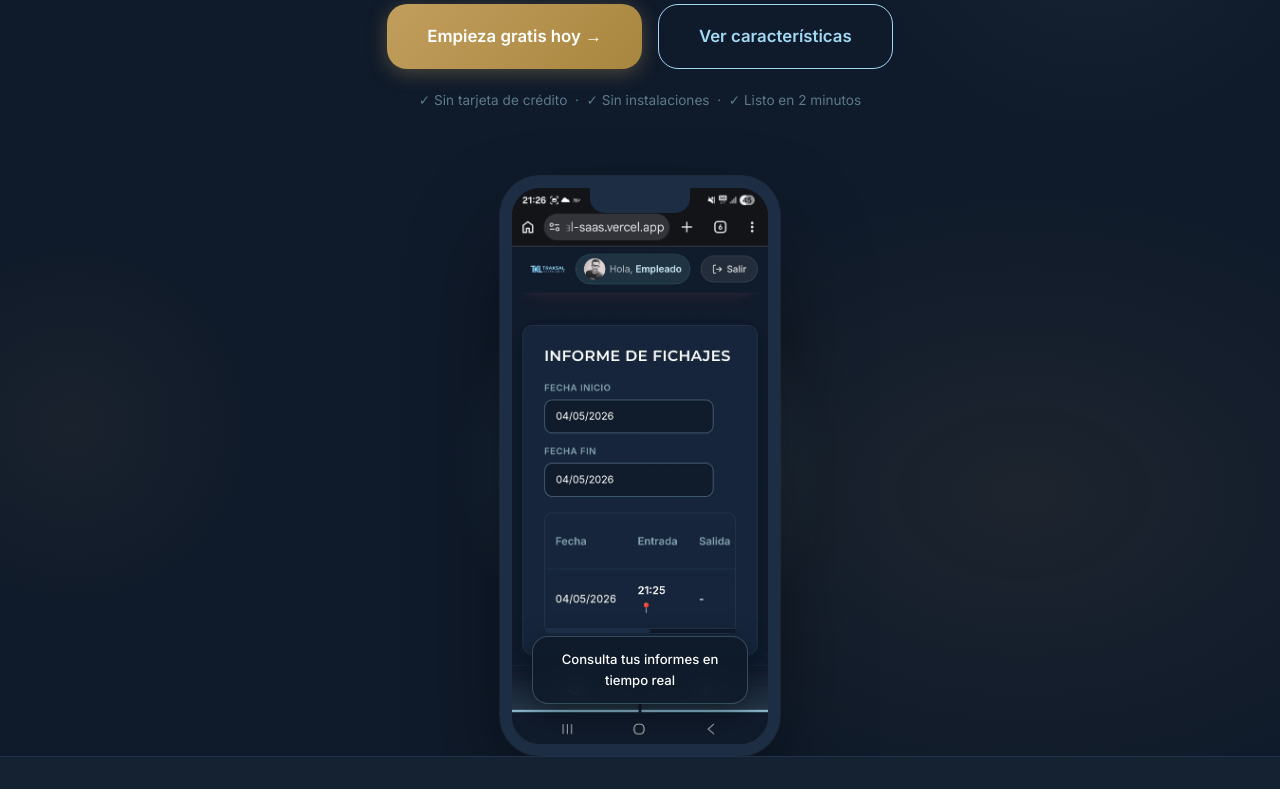
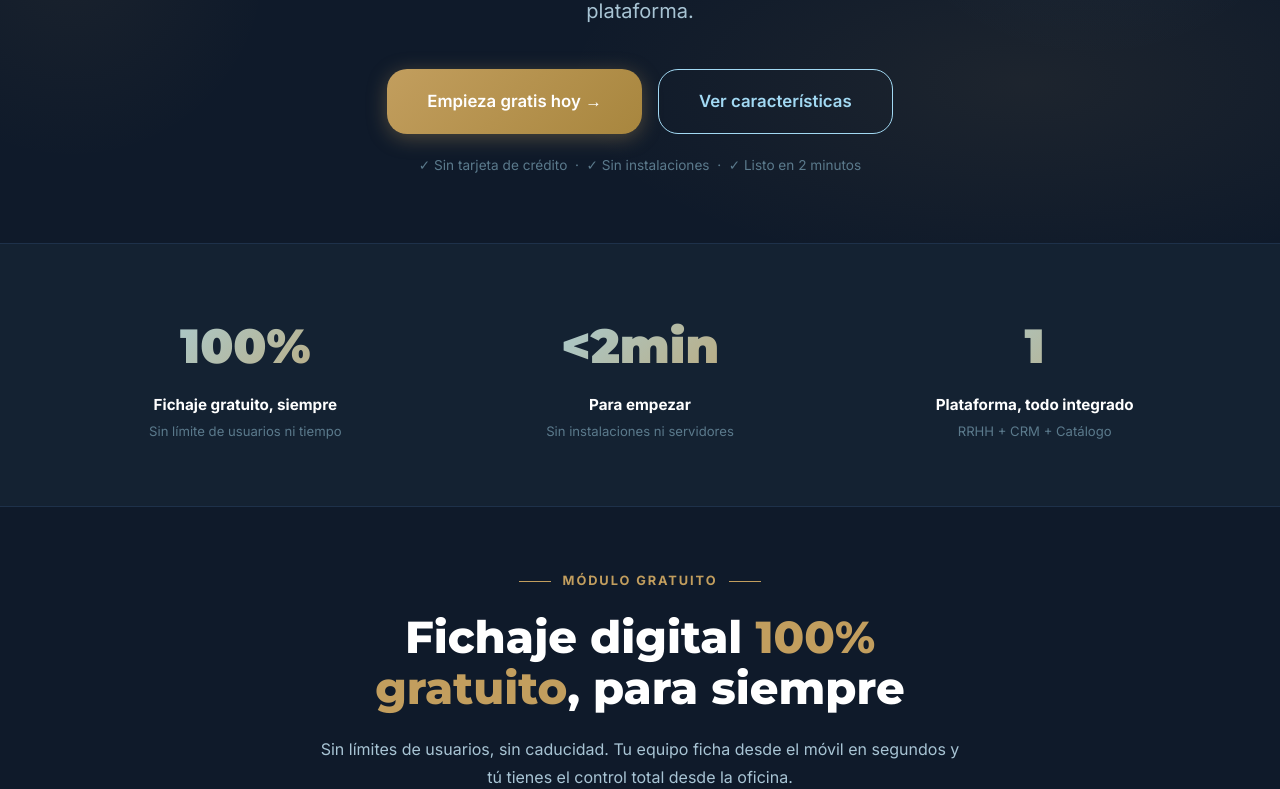
Before and after one commit to jormolca/traksal-web, a Next.js app: page / in a window 1280 px wide. Shown: the part 557-1346 px from the top of the page. Built offline with nearby package versions, Linux system fonts and the light colour scheme.

Commit message:
fix: remove demo from homepage hero to restore original design

```diff
--- a/src/app/page.js
+++ b/src/app/page.js
@@ -82,10 +82,6 @@ export default function HomePage() {
               </p>
             </div>
 
-            {/* Animated Demo */}
-            <div style={{ marginTop: '64px' }} className="hide-mobile">
-              <FichajeDemo />
-            </div>
 
           </div>
         </section>
```
